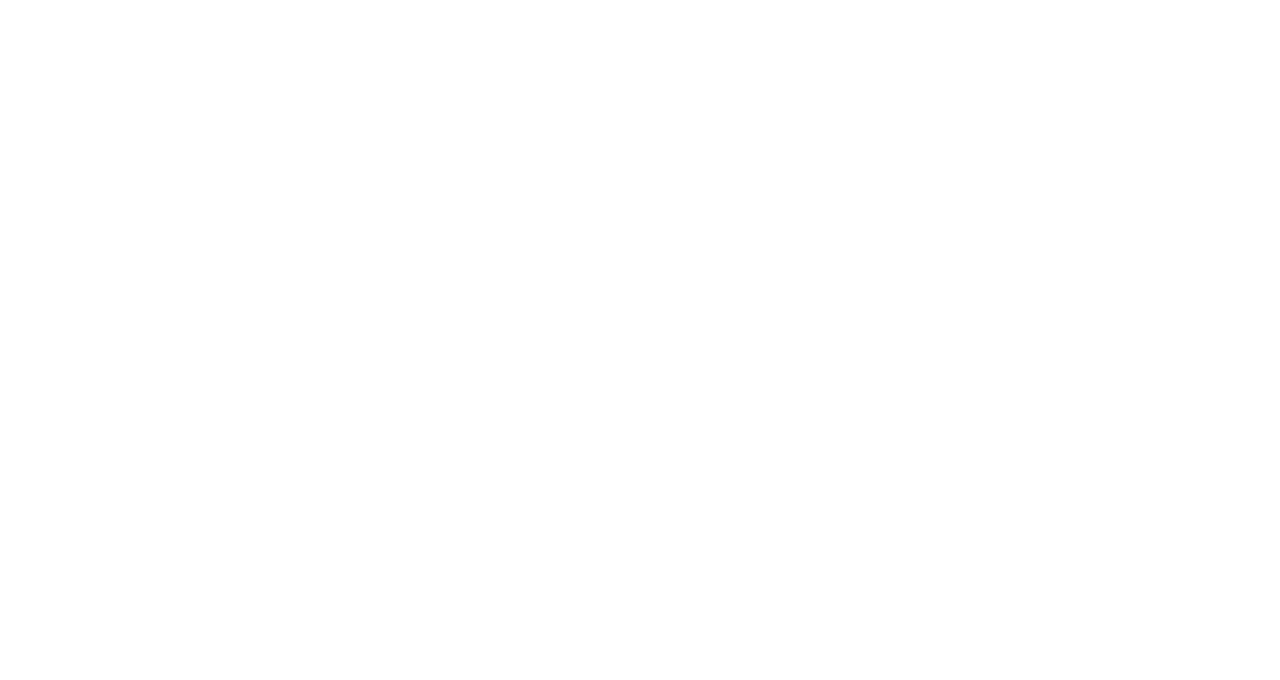
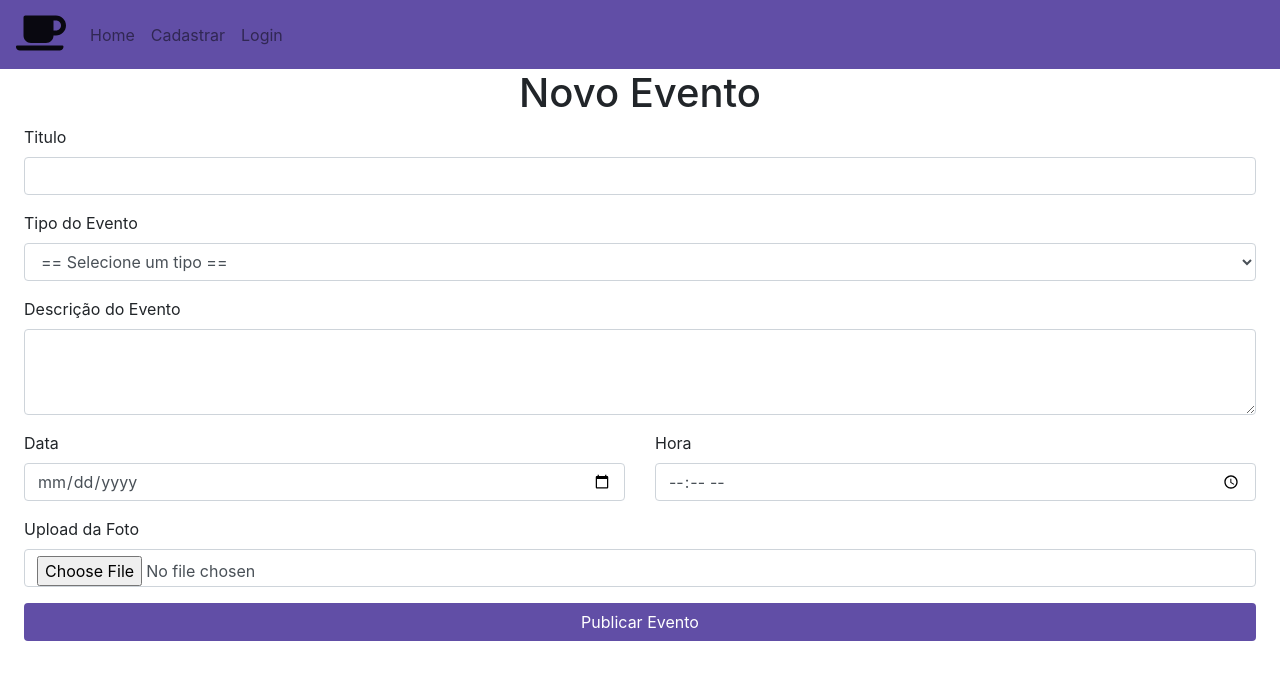
Before and after one commit to ThiagoHolandaMelo/eventos, a React (Create React App) app: page /eventocadastro in a window 1280 px wide. Shown: the top 680 px of the page. Built offline with nearby package versions, Linux system fonts and the light colour scheme.

Commit message:
Desenvolvimento da tela de cadastro de evento

```diff
--- a/src/App.js
+++ b/src/App.js
@@ -10,6 +10,7 @@ import Login from './view/login/';
 import NovoUsuario from './view/usuario-novo/';
 import Home from './view/home/';
 import UsuarioRecuperarSenha from './view/usuario-recuperar-senha/';
+import EventoCadastro from './view/evento-cadastro/';
 
 /*
   Font awesome: https://fontawesome.com/how-to-use/on-the-web/using-with/react
@@ -30,6 +31,7 @@ function App() {
         <Route exact path='/novousuario' component={NovoUsuario} />
         <Route exact path='/login' component={Login} />
         <Route exact path='/usuariorecuperarsenha' component={UsuarioRecuperarSenha} />
+        <Route exact path='/eventocadastro' component={EventoCadastro} />
       </Router>
     </Provider>
   );
--- a/src/components/navbar/index.js
+++ b/src/components/navbar/index.js
@@ -27,7 +27,7 @@ function Navbar(){
                         useSelector( state => state.usuarioLogado ) > 0 ?
 
                         <>
-                            <li className="nav-item"><Link className="nav-link" to="">Publicar evento</Link></li>
+                            <li className="nav-item"><Link className="nav-link" to="/eventocadastro">Publicar evento</Link></li>
                             <li className="nav-item"><Link className="nav-link" to="">Meus Eventos</Link></li>
                             <li className="nav-item"><Link className="nav-link" onClick={ () => dispatch( { type: 'LOG_OUT' } )}>Sair</Link></li>
                         </>
--- /dev/null
+++ b/src/view/evento-cadastro/evento-cadastro.css
@@ -0,0 +1,9 @@
+.btn-cadastro{
+    background-color: #614EA6;
+    color: #ffffff;
+}
+
+.btn-cadastro:hover{
+    background-color: #F21662;
+    color: #ffffff;
+}
--- /dev/null
+++ b/src/view/evento-cadastro/index.js
@@ -0,0 +1,72 @@
+import React, {useState} from 'react';
+import { useSelector} from 'react-redux';
+import './evento-cadastro.css';
+import {Link} from 'react-router-dom';
+import Navbar from '../../components/navbar/';
+
+import firebase from '../../config/firebase';
+
+function EventoCadastro(){
+
+    const [msgTipo, setMsgTipo] = useState();
+
+    return(
+        <>
+        <Navbar/>
+        <div classname="col-12 mt-5">
+            <div className="row">
+                <h1 className="mx-auto font-weight-bolt">Novo Evento</h1>
+            </div>
+
+            <form className="mx-4">
+                <div className="form-group">
+                    <label>Titulo</label>
+                    <input type="text" className="form-control"/>
+                </div>
+
+                <div className="form-group">
+                    <label>Tipo do Evento</label>
+                    <select className="form-control">
+                        <option disabled selected value> == Selecione um tipo ==</option>
+                        <option>Festa</option>
+                        <option>Teatro</option>
+                        <option>Show</option>
+                        <option>Evento</option>
+                    </select>
+                </div>
+
+                <div className="form-group">
+                    <label>Descrição do Evento</label>
+                    <textarea className="form-control" rows="3"/>
+                </div>
+
+                <div className="form-group row" >
+                    <div className="col-6">
+                        <label>Data</label>
+                        <input type="date" className="form-control" rows="3"/>
+                    </div>
+
+                    <div className="col-6">
+                        <label>Hora</label>
+                        <input type="time" className="form-control" rows="3"/>
+                    </div>
+                </div>
+
+                <div className="form-group">
+                    <label>Upload da Foto</label>
+                    <input type="file" className="form-control"/>
+                </div>
+
+                <button type="button" className="btn brn-lg btn-block mt-3 mb-5 btn-cadastro">Publicar Evento</button>
+            </form>
+
+            <div className="msg-login text-center mt-2">
+                    {msgTipo === 'sucesso' && <span><strong>WOW!</strong> Evento Publicado! &#128526;</span>}
+                    {msgTipo === 'erro' && <span><strong>Ops!</strong> Não foi possível publicar o evento! &#128545;</span>}
+            </div>
+        </div>
+        </>
+    )
+}
+
+export default EventoCadastro;
```
